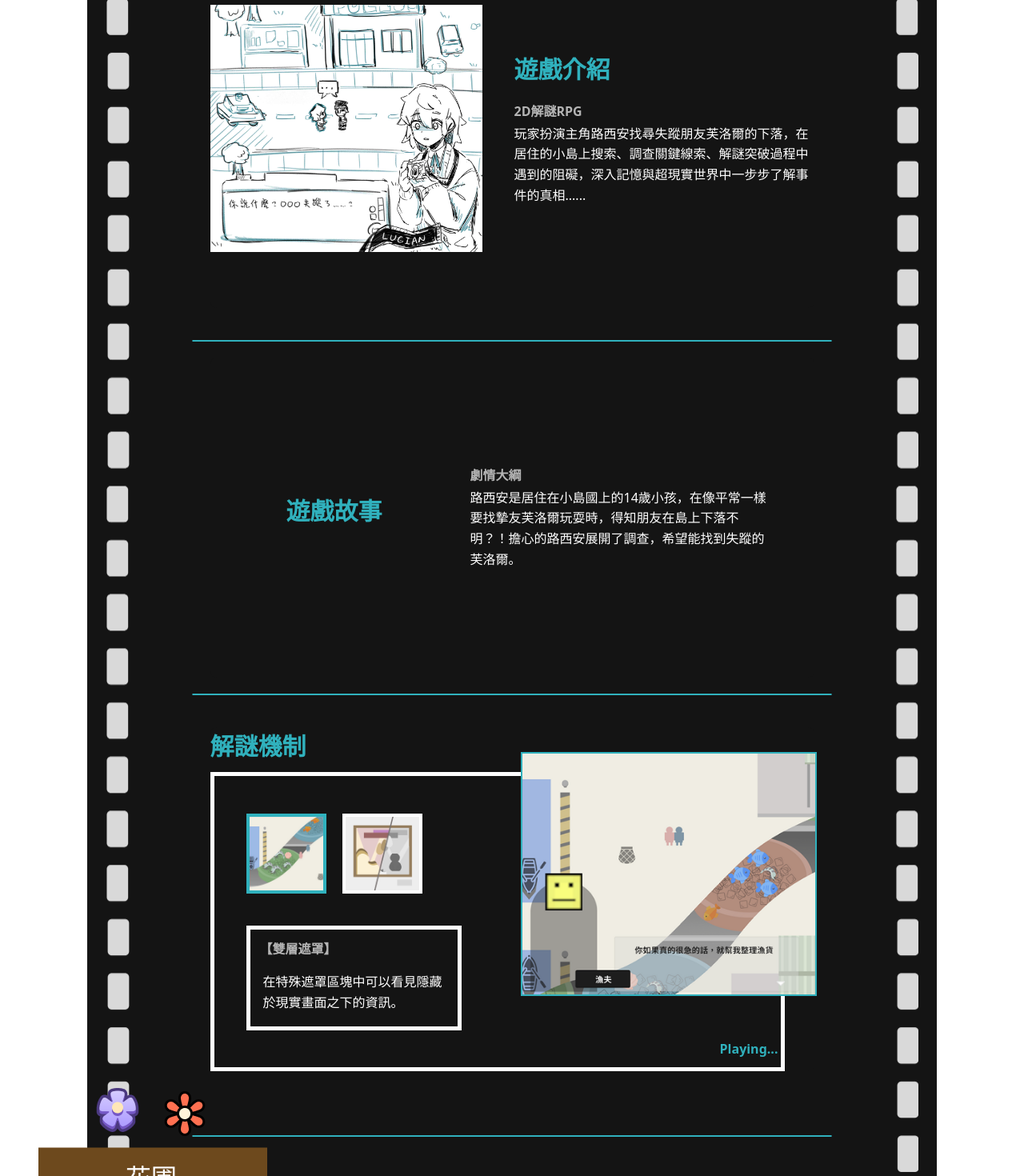
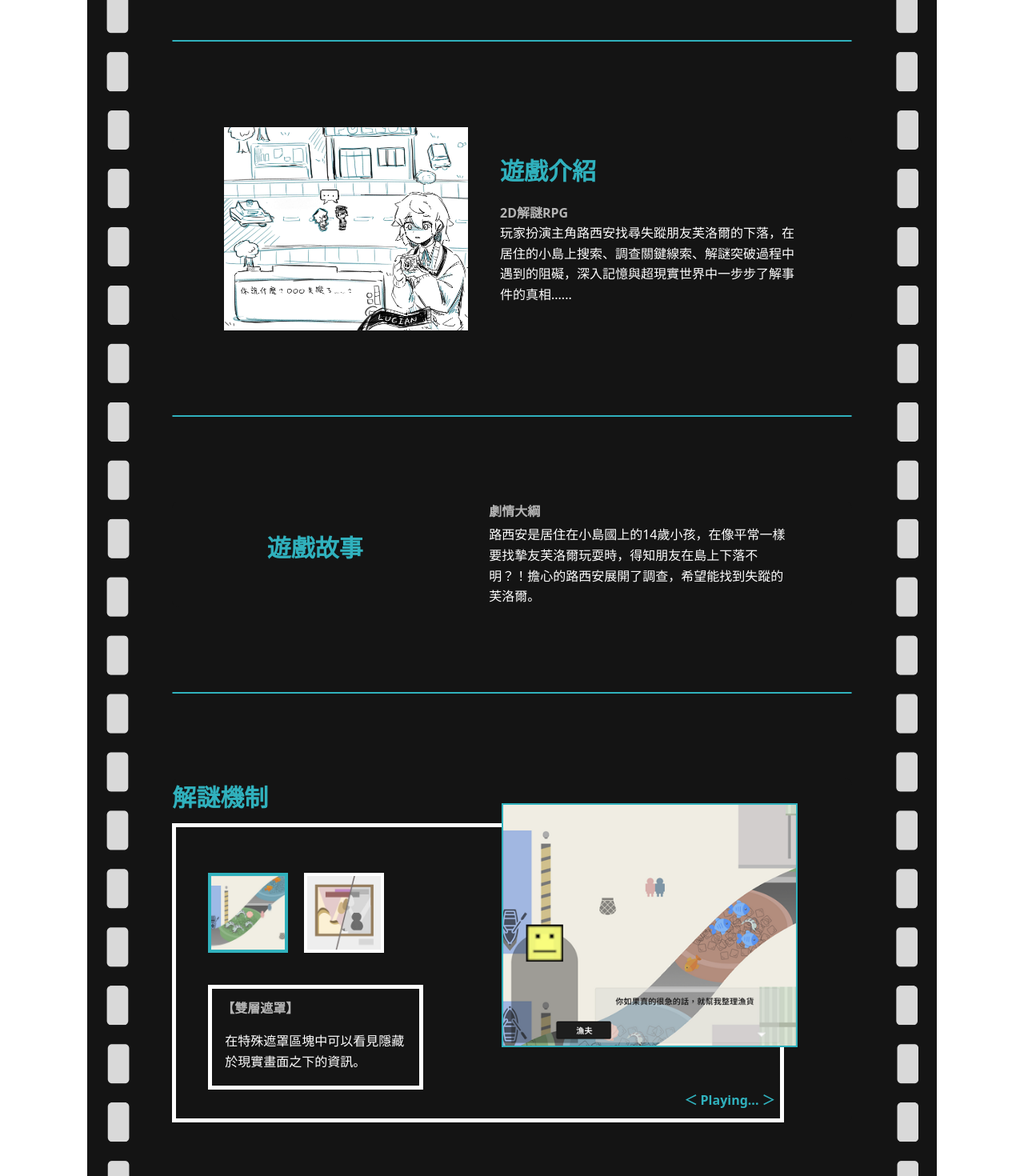
Before and after one commit to xiaaaaaa/LUCID-gameWebsite, a React (Vite) app: page / in a window 1280 px wide. Shown: the part 1320-2790 px from the top of the page at 80% size. Built offline with nearby package versions, Linux system fonts and the light colour scheme.

Commit message:
新增 HomePage 的 RWD
主要修改排版

```diff
--- a/src/components/HomeBody.jsx
+++ b/src/components/HomeBody.jsx
@@ -22,95 +22,129 @@ function HomeBody() {
     const [current, setCurrent] = useState(0);
     return (
         <div className="home-body">
+            {/*Main Visual and Logo*/}
             <div className="flex justify-center items-center relative z-50">
-                <img className="w-[500px] h-full object-cover" src="/images/Mainlogo.png" alt="Back to home" />
+                <img className="hero w-[35vw] max-w-[500px] h-auto object-cover" src="/images/Mainlogo.png" alt="LUCID_MainLogo" />
             </div>
-            <div className="flex justify-center items-center -mt-28 relative z-0">
-                <img className="hero w-[1125px] h-full object-cover" src="/images/MainVisual.png" alt="主視覺" />
+            <div className="flex justify-center items-center -mt-[max(10vh,10px)] relative z-49 sm:-mt-28">
+                <img className="hero w-[1125px] h-full object-cover" src="/images/MainVisual.png" alt="MainVisual" />
             </div>
-            <div className="flex flex-row justify-center items-center relative z-50">
-                <Npc1 />
-                <Npc2 />
+
+            {/*Main Content*/}
+            <div className="flex flex-row justify-center items-center relative z-50 mt-10">
+                <div className="flex justify-between w-[390px]">
+                    <Npc1 />
+                    <Npc2 />
+                </div>
             </div>
             <div className="flex flex-row justify-center items-center">
-                <img className="w-[1015px] mt-7 relative z-49" src="/images/pictureHole.png" alt="裝飾" />
+                <img className="w-[95%] lg:w-[1015px] h-[1800px] mt-[5%] relative z-48" src="/images/pictureHole.png" alt="裝飾" />
             </div>
-
-            <div className="mainContent flex justify-center items-center -mt-424 relative z-0">
-                <div className="grid grid-cols-1 gap-6content w-[1062px] bg-[#141414]">
-                    <div className="flex flex-col justify-center items-center mt-8">
+            <div className="mainContent flex justify-center items-center -mt-[1900px] lg:mt-[-1900px] relative z-1">
+                <div className="grid grid-cols-1 gap-6content w-[1062px] bg-[#141414] ">
+                    <div className="flex flex-col justify-center items-center mt-[10%]">
                         <img className="w-[150px]" src="/images/cameraIcon.png" alt="相機" />
                     </div>
                     <div className="flex flex-col justify-center items-center mt-5">
-                        <div className="mt-5 border-1 w-[800px] border-[#30B1BD] rounded-full" />
+                        <div className="mt-[10%] mb-[10%] border-1 w-[80%] border-[#30B1BD] rounded-full" />
                     </div>
-                    <div className="flex flex-col justify-center items-center mt-5">
-                        <div className="homeContent flex md:flex-row w-[755px] h-[450px]">
+                    {/*Game Introduction*/}
+                    <div className="flex justify-center items-center">
+                        <div className="homeContent flex justify-center items-center flex-col sm:flex-row w-[80%] h-[90%]">
+                            {/*For Moblie to display*/}
+                            <div className="flex flex-row justify-center">
+                                <h2 className="sm:hidden hcontent-title flex ">遊戲介紹</h2>
+                            </div>
+                            <div className="sm:hidden flex flex-col justify-center items-center">
+                                <div className=" border-1 w-[70vw] mb-[10%] mt-[10%] sm:mb-0 border-[#30B1BD] rounded-full" />
+                            </div>
+                            {/*Normal*/}
                             <div className="flex justify-center items-center">
-                                <img className="flex w-[370px] h-[309px]" src="/images/gameStory.jpg" alt="簡介" />
+                                <img className="flex w-[90%] h-[90%] sm:w-[305px] mb-[20px] sm:mb-0" src="/images/gameStory.jpg" alt="簡介" />
                             </div>
-                            <div className="flex flex-col justify-center ml-10">
-                                <h2 className="hcontent-title flex text-left">遊戲介紹</h2>
-                                <p className="hcontent-sectitle mb-0.5">2D解謎RPG</p>
-                                <p className="w-[375px] text-left">玩家扮演主角路西安找尋失蹤朋友芙洛爾的下落，在居住的小島上搜索、調查關鍵線索、解謎突破過程中遇到的阻礙，深入記憶與超現實世界中一步步了解事件的真相......</p>
-                            </div>
-                        </div>
-                    </div>
-                    <div className="flex flex-col justify-center items-center mt-5">
-                        <div className="mt-5 border-1 w-[800px] border-[#30B1BD] rounded-full" />
-                    </div>
-                    <div className="flex flex-col justify-center items-center mt-5">
-                        <div className="homeContent flex flex-col justify-around items-center sm:flex-row w-[755px] h-[400px]">
-                            <div className="flex justify-center ml-10">
-                                <h2 className="hcontent-title flex justify-center">遊戲故事</h2>
-                            </div>
-                            <div className="flex flex-col justify-start">
-                                <p className="hcontent-sectitle mb-0.5">劇情大綱</p>
-                                <p className="w-[375px] text-left">路西安是居住在小島國上的14歲小孩，在像平常一樣要找摯友芙洛爾玩耍時，得知朋友在島上下落不明？！擔心的路西安展開了調查，希望能找到失蹤的芙洛爾。</p>
+                            <div className="flex flex-col justify-center sm:ml-10">
+                                <h2 className="hidden hcontent-title sm:flex text-left">遊戲介紹</h2>
+                                <p className="hcontent-sectitle mb-[1%]]">2D解謎RPG</p>
+                                <p className="sm:max-w-[375px] sm:mb-0 text-left">玩家扮演主角路西安找尋失蹤朋友芙洛爾的下落，在居住的小島上搜索、調查關鍵線索、解謎突破過程中遇到的阻礙，深入記憶與超現實世界中一步步了解事件的真相......</p>
                             </div>
                         </div>
                     </div>
                     <div className="flex flex-col justify-center items-center">
-                        <div className="mt-5 border-1 w-[800px] border-[#30B1BD] rounded-full" />
+                        <div className="mt-[10%] mb-[10%] border-1 w-[80%] border-[#30B1BD] rounded-full" />
                     </div>
-                    <div className="flex justify-center items-center mt-10 mb-15">
-                        <div className="homeContent flex flex-col justify-around items-start w-[755px]">
-                            <div className="flex justify-start items-start">
-                                <h2 className="hcontent-title flex text-left">解謎機制</h2>
+
+                    {/*Game Story*/}
+                    <div className="flex justify-center">
+                        <div className="homeContent flex flex-col justify-around items-center w-[80%] sm:flex-row">
+                            <div className="flex justify-center ml-0 sm:ml-10">
+                                <h2 className="hcontent-title flex justify-center">遊戲故事</h2>
                             </div>
-                            <div className="flex flex-row justify-between items-center w-[718px] h-[374px] border-5 border-white -mt-2">
-                                <div className="flex flex-col justify-center items-start ml-10">
-                                    <div className="flex flex-row justify-start w-[250px] mb-10">
+                            {/*For Moblie to display*/}
+                            <div className="sm:hidden flex flex-col justify-center items-center">
+                                <div className="mt-[10%] mb-[10%] border-1 w-[70vw] border-[#30B1BD] rounded-full" />
+                            </div>
+                            {/*Normal*/}
+                            <div className="flex flex-col justify-start ">
+                                <p className="hcontent-sectitle mb-[1%]">劇情大綱</p>
+                                <p className="sm:max-w-[375px] sm:mb-0 text-left">路西安是居住在小島國上的14歲小孩，在像平常一樣要找摯友芙洛爾玩耍時，得知朋友在島上下落不明？！擔心的路西安展開了調查，希望能找到失蹤的芙洛爾。</p>
+                            </div>
+                        </div>
+                    </div>
+                    <div className="flex flex-col justify-center items-center">
+                        <div className="mt-[10%] mb-[10%] border-1 w-[80%] border-[#30B1BD] rounded-full" />
+                    </div>
+
+                    {/*Game Mechanic*/}
+                    <div className="flex justify-center items-center">
+                        <div className="homeContent flex flex-col justify-around items-center md:items-start w-[80%]">
+                            <div className="flex justify-center items-center">
+                                <h2 className="hcontent-title flex md:text-left">解謎機制</h2>
+                            </div>
+                            {/*For Moblie to display */}
+                            <div className="md:hidden flex flex-col justify-center items-center">
+                                <div className="mt-[10%] mb-[10%] border-1 w-[70vw] border-[#30B1BD] rounded-full" />
+                            </div>
+                            <div className="flex flex-row justify-between items-center md:w-[90%] md:h-[374px] md:border-5 border-white -mt-2">
+                                <div className="flex flex-col justify-center items-center md:items-start md:ml-10">
+                                    <div className="md:hidden flex flex-col justify-center items-start md:relative">
+                                        <p className="md:hidden flex font-semibold text-[#30B1BD] mb-[5px]">＜ Playing... ＞</p>
+                                        <img
+                                            className="w-[370px] border-2 border-[#30B1BD]"
+                                            src={thumbnails[current].big}
+                                            alt="解謎機制大圖"
+                                        />
+                                    </div>
+                            {/*For Moblie to display */}
+                                    <div className="flex flex-row justify-around md:justify-start w-[60%] md:w-[250px] my-5 md:mb-10">
                                         {thumbnails.map((item, index) => (
                                             <img
                                                 key={index}
                                                 src={item.src}
                                                 alt="縮圖"
                                                 onClick={() => setCurrent(index)}
-                                                className={`w-[100px] cursor-pointer mr-5 border-4 ${current === index ? "border-[#30B1BD]" : "border-white"
+                                                className={`w-[40%] cursor-pointer md:mr-5 border-4 ${current === index ? "border-[#30B1BD]" : "border-white"
                                                     } transition`}
                                             />
                                         ))}
                                     </div>
-                                    <div className="flex flex-col justify-start items-start border-5 border-white">
+                                    <div className="flex flex-col justify-center md:justify-start md:items-start w-[100%] border-3 md:border-5 border-white">
                                         <p className="hcontent-sectitle mx-3 mt-3">{thumbnails[current].title}</p>
-                                        <p className="w-[227px] m-4 text-left">{thumbnails[current].desc}</p>
+                                        <p className="md:w-[227px] m-4 text-left">{thumbnails[current].desc}</p>
                                     </div>
                                 </div>
-                                <div className="flex justify-center items-center relative">
+                                <div className="hidden md:flex justify-center items-center md:relative">
                                     <img
-                                        className="w-[370px] border-2 border-[#30B1BD] relative ml-30 mb-30"
+                                        className="w-[370px] border-2 border-[#30B1BD] md:relative md:ml-30 md:mb-30"
                                         src={thumbnails[current].big}
                                         alt="解謎機制大圖"
                                     />
-
-                                    <p className="flex font-semibold text-[#30B1BD] absolute pt-80 pl-80"> Playing... </p>
+                                    <p className="hidden md:flex font-semibold text-[#30B1BD] absolute pt-80 pl-80">＜ Playing... ＞</p>
                                 </div>
                             </div>
                         </div>
                     </div>
-                    <div className="flex flex-col justify-center items-center mb-20">
-                        <div className="mt-5 border-1 w-[800px] border-[#30B1BD] rounded-full" />
+                    <div className="flex flex-col justify-center items-center mb-[20%]">
+                        <div className="mt-[10%] border-1 w-[80%] border-[#30B1BD] rounded-full" />
                     </div>
                 </div>
             </div>
```
